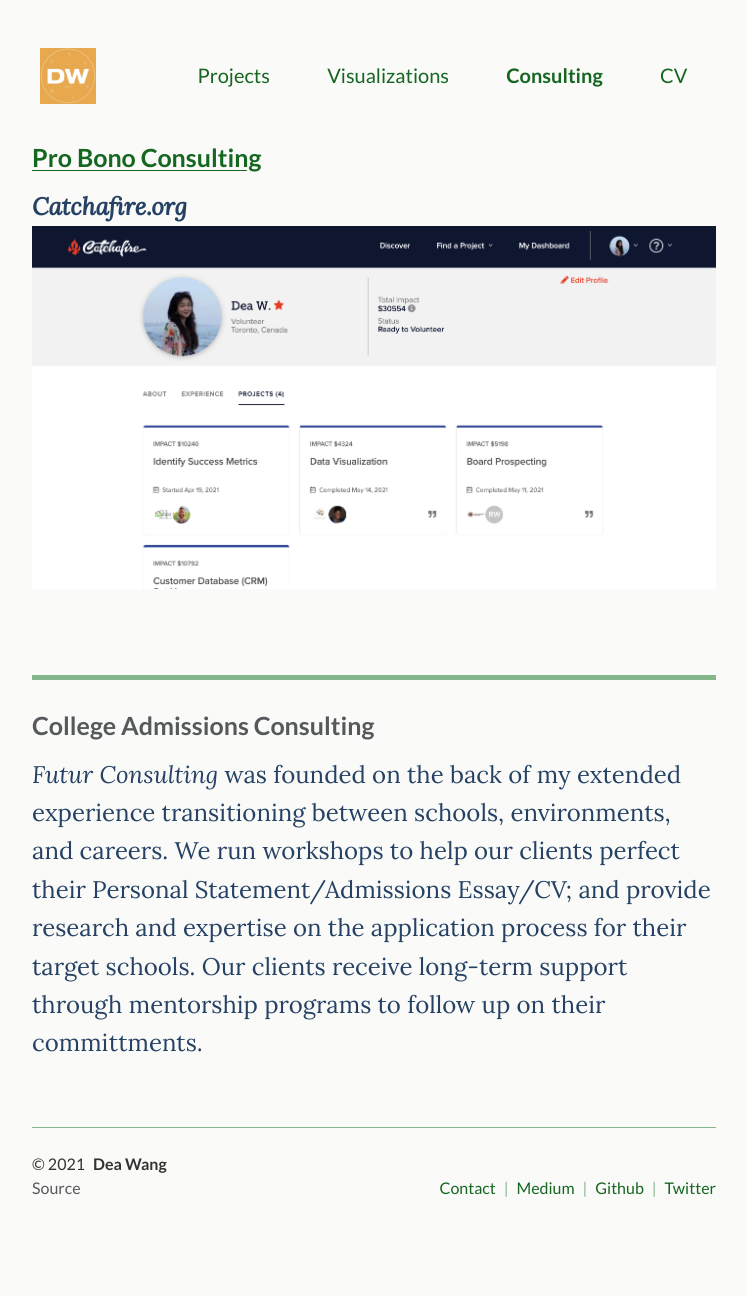
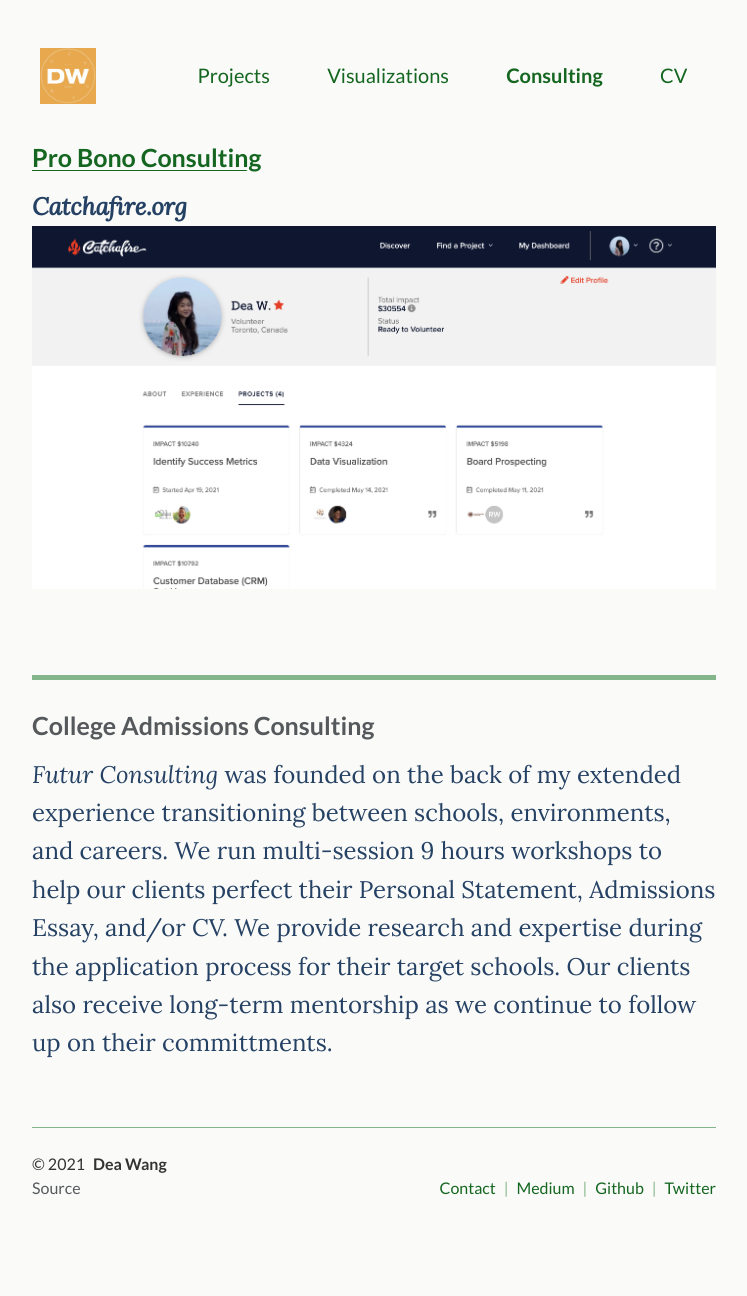
Before and after one commit to deawyk/deawyk.github.io, a Jekyll site: the page built from _pages/consulting.md, in a window 1280 px wide. Shown: the whole page, without its empty margins (266-1013 px from the left). Built offline with Jekyll 4.4.1, drawn with Linux system fonts in a browser that asks for light colours.

Commit message:
Update consulting.md

```diff
--- a/_pages/consulting.md
+++ b/_pages/consulting.md
@@ -28,5 +28,5 @@
 
 
 ### College Admissions Consulting
-_Futur Consulting_ was founded on the back of my extended experience transitioning between schools, environments, and careers. We run workshops to help our clients perfect their Personal Statement/Admissions Essay/CV; and provide research and expertise on the application process for their target schools. Our clients receive long-term support through mentorship programs to follow up on their committments.
+_Futur Consulting_ was founded on the back of my extended experience transitioning between schools, environments, and careers. We run multi-session 9 hours workshops to help our clients perfect their Personal Statement, Admissions Essay, and/or CV. We provide research and expertise during the application process for their target schools. Our clients also receive long-term mentorship as we continue to follow up on their committments.
 </div>
```
